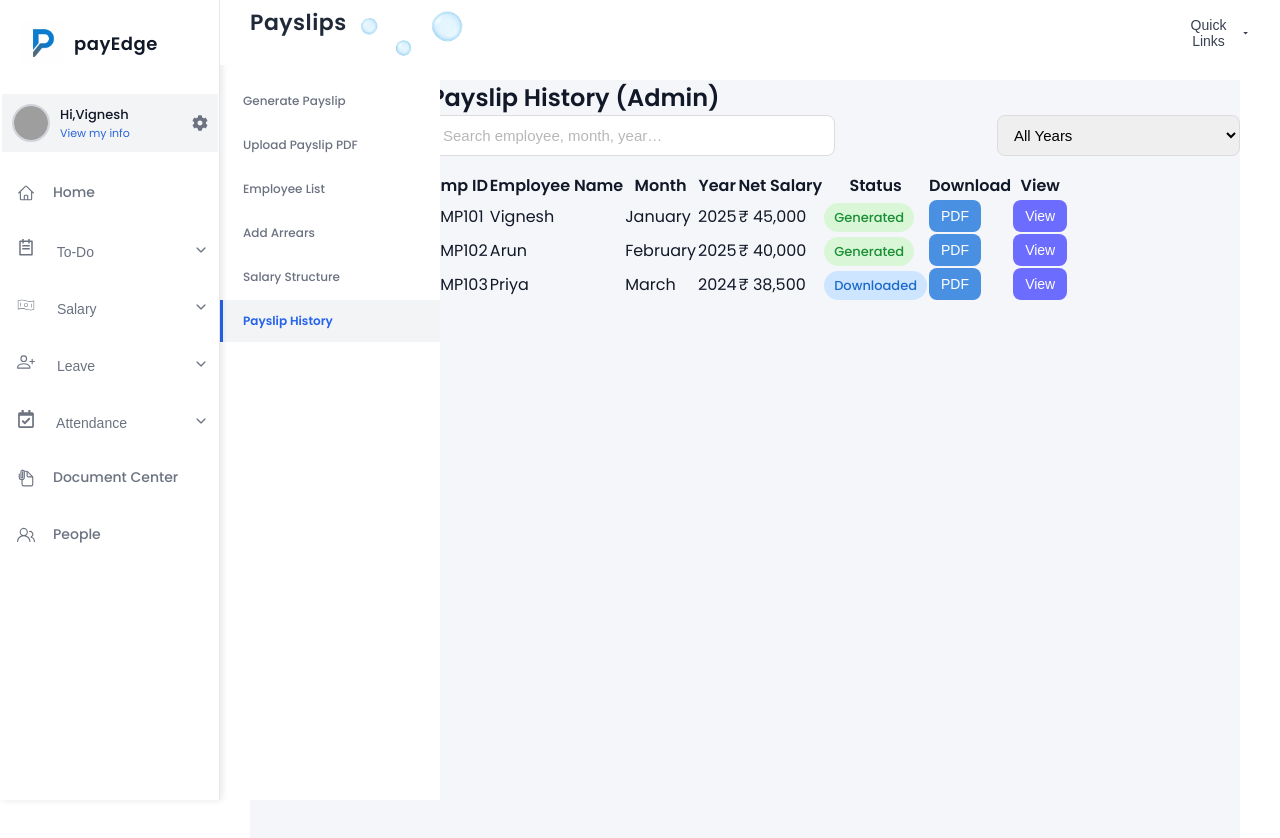
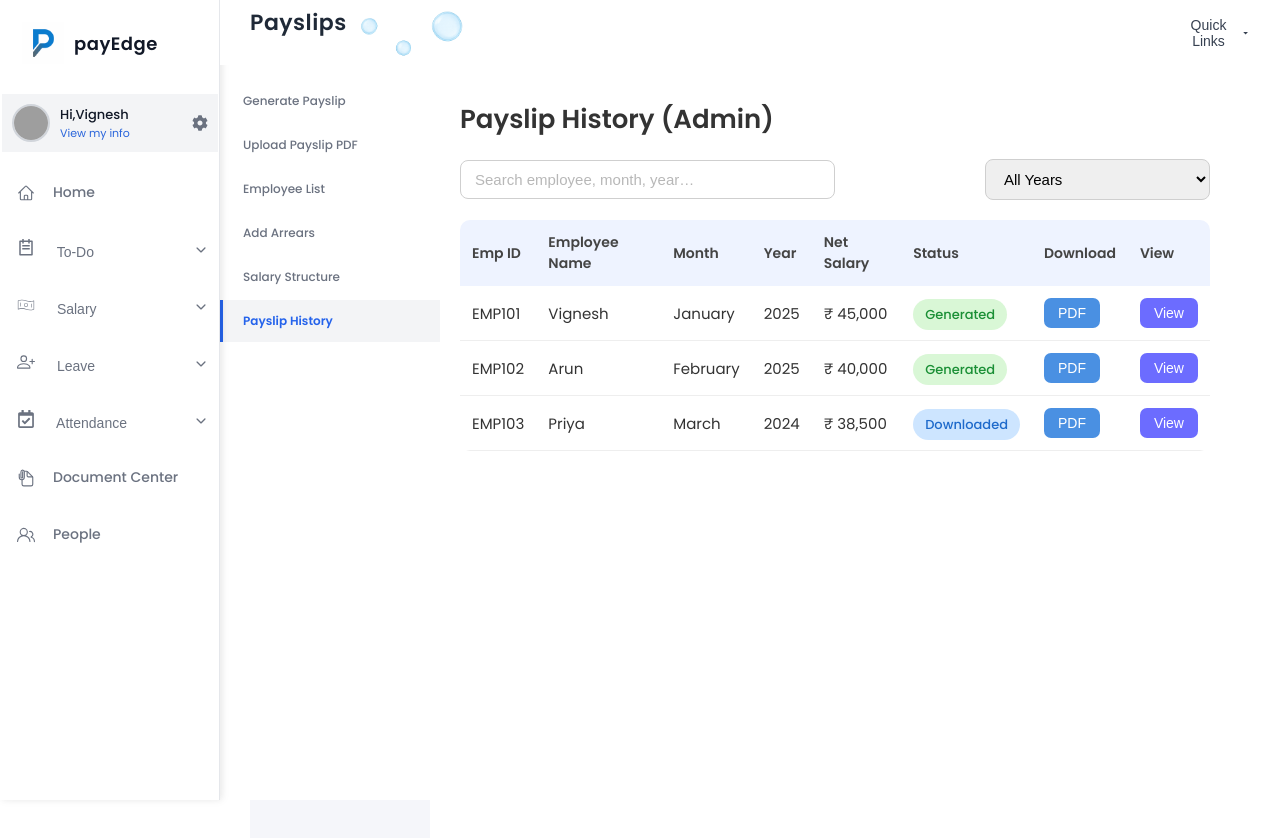
Before and after one commit to vp37/payEdge, a React (Create React App) app: page /salary/payslip-history in a window 1280 px wide. Shown: the top 838 px of the page. Built offline with nearby package versions, Linux system fonts and the light colour scheme; grey boxes are pictures that could not be loaded.

Commit message:
completed

```diff
--- a/src/components/css/PaySlipHistory.css
+++ b/src/components/css/PaySlipHistory.css
@@ -1,62 +1,91 @@
-.history-container {
+@import url('https://fonts.googleapis.com/css2?family=Poppins:wght@400;500;600&display=swap');
+
+* {
+  margin: 0;
+  padding: 0;
+  box-sizing: border-box;
+}
+/* === General Container === */
+.admin-history-container {
   font-family: 'Poppins', sans-serif;
   background: #ffffff;
-  padding: 5px 35px;
+  padding: 20px 30px;
   width: 100%;
-  height: 100vh;
+  min-height: 100vh;
 }
 
-.history-title {
-  /* text-align: center; */
+/* === Title === */
+.admin-history-title {
   font-size: 26px;
   margin-bottom: 20px;
   font-weight: 600;
+  color: #333;
 }
 
+/* === Filters Row === */
 .filter-row {
   display: flex;
   justify-content: space-between;
-  margin-bottom: 15px;
+  align-items: center;
   gap: 12px;
+  margin-bottom: 20px;
 }
 
 .filter-row input,
 .filter-row select {
-  padding: 10px 12px;
+  padding: 10px 14px;
   border-radius: 8px;
-  border: 1px solid #dcdcdc;
+  border: 1px solid #cfcfcf;
   font-size: 15px;
   width: 50%;
+  outline: none;
+  transition: 0.2s;
 }
 
 .filter-row select {
   width: 30%;
 }
 
-.history-table {
+.filter-row input:focus,
+.filter-row select:focus {
+  border-color: #4a90e2;
+  box-shadow: 0 0 4px #4a90e23a;
+}
+
+/* === Table Styles === */
+.admin-history-table {
   width: 100%;
   border-collapse: collapse;
   margin-top: 10px;
+  background: white;
+  border-radius: 10px;
+  overflow: hidden;
 }
 
-.history-table th {
+.admin-history-table th {
   padding: 12px;
-  background: #f1f5ff;
+  background: #eef3ff;
+  color: #444;
   text-align: left;
-  color: #555;
   font-size: 14px;
+  font-weight: 600;
 }
 
-.history-table td {
+.admin-history-table td {
   padding: 12px;
   border-bottom: 1px solid #eee;
-  color: #444;
   font-size: 15px;
+  color: #333;
 }
 
+.admin-history-table tr:hover {
+  background: #f8faff;
+}
+
+/* === Status Badges === */
 .status {
-  padding: 5px 10px;
-  border-radius: 20px;
+  padding: 6px 12px;
+  border-radius: 25px;
   font-size: 13px;
   font-weight: 500;
 }
@@ -71,13 +100,16 @@
   color: #1e6acb;
 }
 
+/* === Buttons === */
 .download-btn,
 .view-btn {
-  padding: 8px 12px;
+  padding: 7px 14px;
+  border-radius: 7px;
   border: none;
-  border-radius: 8px;
   cursor: pointer;
   font-size: 14px;
+  font-weight: 500;
+  transition: 0.2s;
 }
 
 .download-btn {
@@ -98,9 +130,28 @@
   background: #5757e6;
 }
 
+/* === No Data Row === */
 .no-data {
   text-align: center;
-  padding: 20px;
+  font-size: 16px;
+  padding: 18px;
   color: #777;
-  font-size: 16px;
 }
+
+/* === Responsive === */
+@media (max-width: 768px) {
+  .filter-row {
+    flex-direction: column;
+  }
+
+  .filter-row input,
+  .filter-row select {
+    width: 100%;
+  }
+
+  .admin-history-table th,
+  .admin-history-table td {
+    font-size: 13px;
+    padding: 10px;
+  }
+}
--- a/src/salarypages/admin/GeneratorPayslips.js
+++ b/src/salarypages/admin/GeneratorPayslips.js
@@ -1,5 +1,5 @@
 import React, { useState } from "react";
-import "../../components/css/Generated_paySlip.css";
+import "../../components/css/GeneratedpaySlip.css";
 
 const GeneratePayslip = () => {
   const [form, setForm] = useState({
--- a/src/salarypages/admin/Upload_File.js
+++ b/src/salarypages/admin/Upload_File.js
@@ -1,5 +1,5 @@
 import React, { useState } from "react";
-import '../../components/css/Upload_File.css'
+import '../../components/css/UploadFile.css'
 
 const UploadPayslip = () => {
   const [file, setFile] = useState(null);
```
Also changed, not shown: src/components/css/GeneratedpaySlip.css (renamed from src/components/css/Generated_paySlip.css), src/components/css/UploadFile.css (renamed from src/components/css/Upload_File.css).
